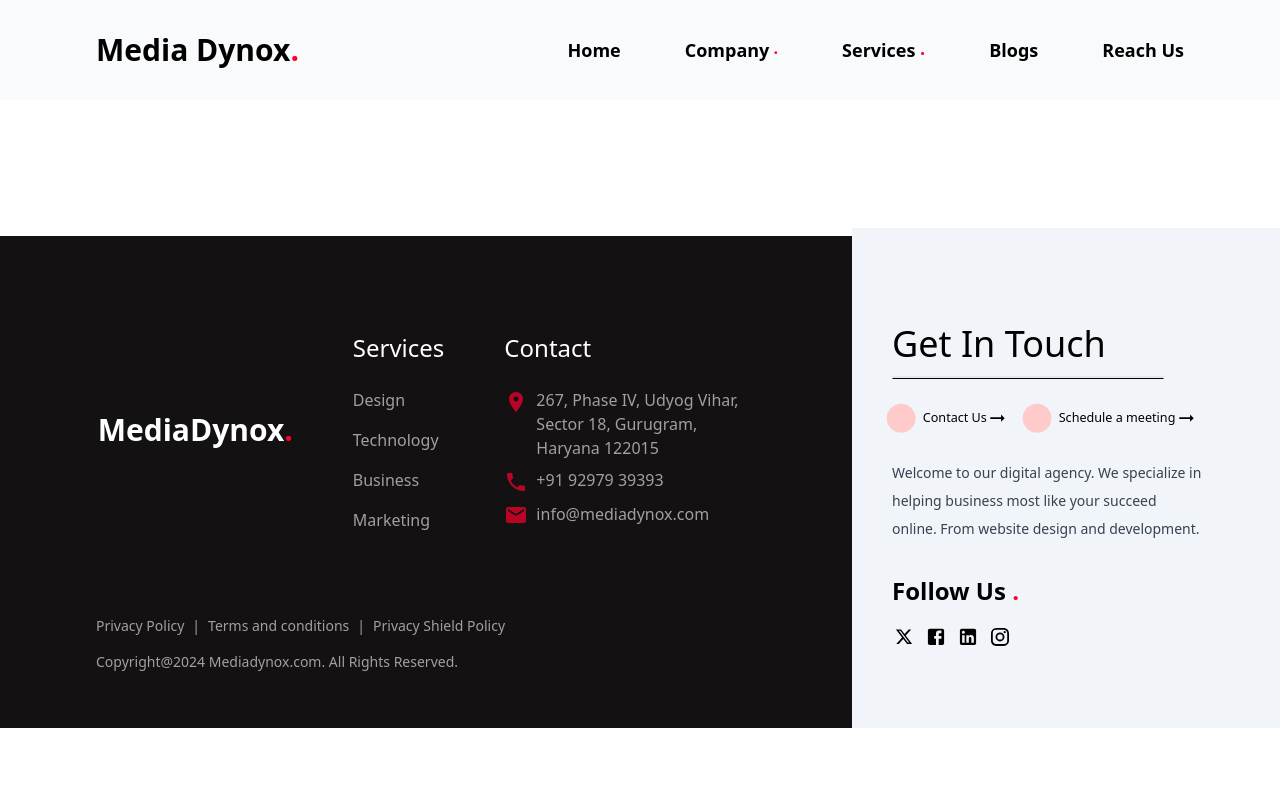
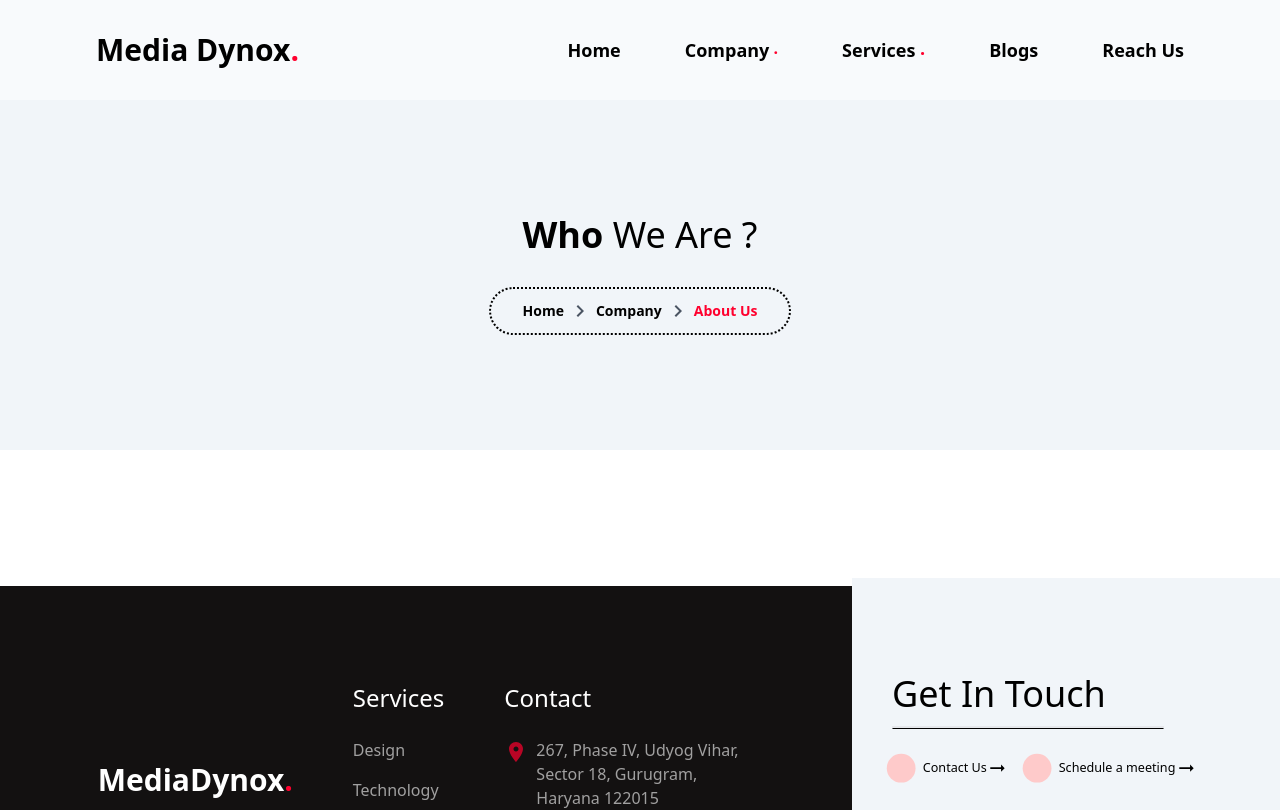
Before and after one commit to rkcoola792/media-dynox-revamped, a React (Vite) app: page /about-us in a window 1280 px wide. Shown: the top 810 px of the page. Built offline with nearby package versions, Linux system fonts and the light colour scheme; the HTML template or start-up script is replaced by a standard one.

Commit message:
first section about us

```diff
--- a/src/components/Pages/Company/AboutUS/AboutUS.jsx
+++ b/src/components/Pages/Company/AboutUS/AboutUS.jsx
@@ -1,8 +1,10 @@
 import React from 'react'
+import { Section1 } from '../../Marketing/Section1'
 
 const AboutUS = () => {
   return (
-    <div>
+    <div className=''>
+     <Section1 heading="Who" subheading="We Are ?" first="Home" second="Company" third="About Us" ></Section1>
 
     </div>
   )
```
Also changed, not shown: 1 other file (tests, documents, lock files or other folders).
